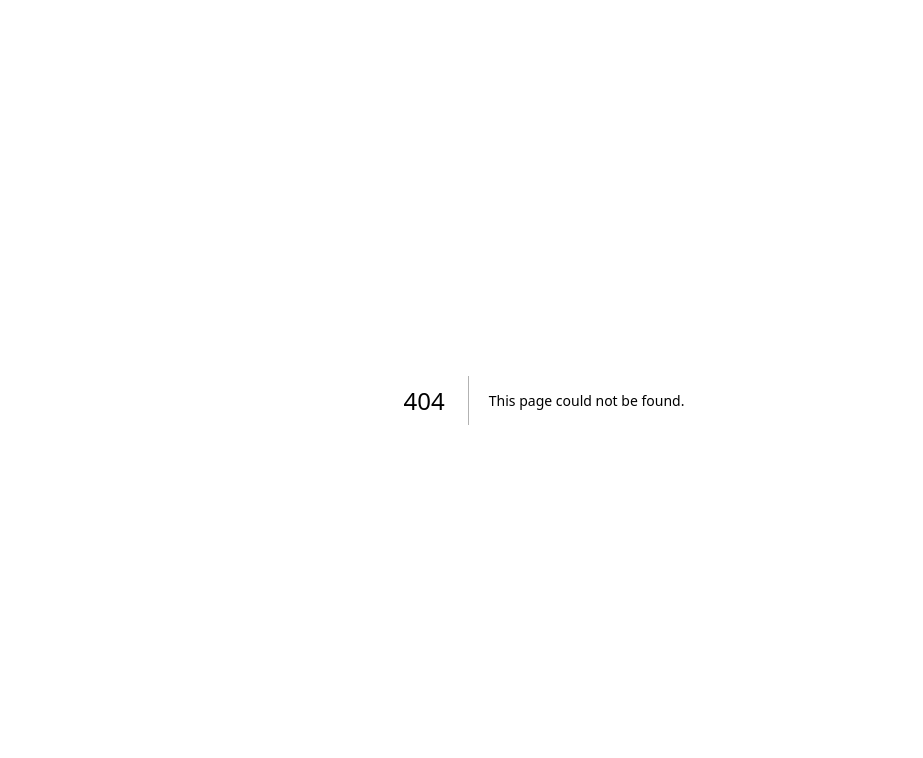
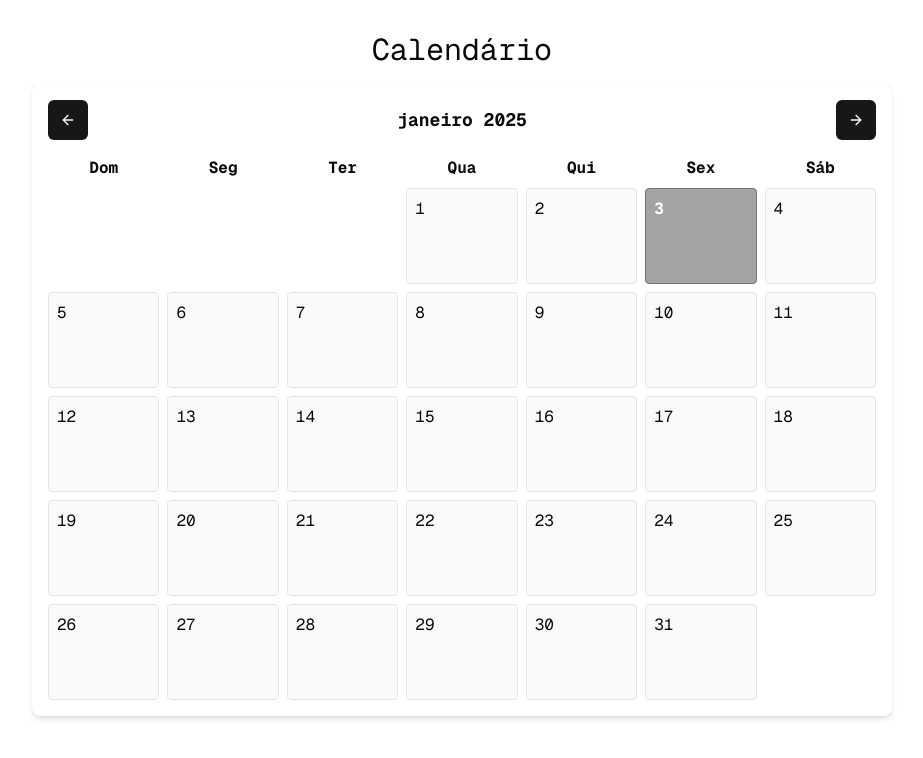
Before and after one commit to MarioPonte/DevLogicTools, a Next.js app: page /calendario in a window 1280 px wide. Before the commit this address had no page. Shown: the top 758 px of the page, without its empty margins (96-1019 px from the left). Built offline with nearby package versions, Linux system fonts and the light colour scheme.

Commit message:
adding calendar

```diff
--- /dev/null
+++ b/app/calendario/page.tsx
@@ -0,0 +1,20 @@
+"use client";
+
+import Calendar from "@/components/Calendar";
+
+export default function Page() {
+    return (
+        <div className="mx-auto my-8 max-w-3xl px-4 sm:px-6 xl:max-w-5xl xl:px-0">
+            <div className="max-w-[860px] flex flex-col gap-4">
+                <div className="text-center text-xl md:text-3xl">
+                    <h1>
+                        Calendário
+                    </h1>
+                </div>
+                <div className="flex items-center justify-center bg-gray-50">
+                    <Calendar />
+                </div>
+            </div>
+        </div>
+    );
+}
--- a/app/page.tsx
+++ b/app/page.tsx
@@ -1,6 +1,6 @@
 "use client";
 
-import { Calculator, KeyRound } from "lucide-react";
+import { Calculator, Calendar, KeyRound } from "lucide-react";
 import Link from "next/link";
 
 export default function Home() {
@@ -27,6 +27,11 @@ export default function Home() {
             <span>Calculadora</span>
             <Calculator />
           </Link>
+
+          <Link href="/calendario" className="flex items-center justify-between w-80 text-xl p-2 border-2 border-black rounded-md">
+            <span>Calendário</span>
+            <Calendar />
+          </Link>
         </div>
       </div>
     </div>
--- /dev/null
+++ b/components/Calendar.tsx
@@ -0,0 +1,49 @@
+import { useState } from "react";
+import dayjs from "dayjs";
+import lang from "dayjs/locale/pt";
+import { Button } from "./ui/button";
+import { ArrowLeft, ArrowRight } from "lucide-react";
+
+const Calendar = () => {
+    const [currentDate, setCurrentDate] = useState(dayjs());
+
+    const today = dayjs().date(); // Obtém o dia atual
+    const isCurrentMonth = dayjs().month() === currentDate.month() && dayjs().year() === currentDate.year();
+
+    const weekDays = ["Dom", "Seg", "Ter", "Qua", "Qui", "Sex", "Sáb"];
+
+    const startOfMonth = currentDate.startOf("month");
+    const daysInMonth = currentDate.daysInMonth();
+    const firstDayOfWeek = startOfMonth.day();
+
+    const previousMonth = () => setCurrentDate(currentDate.subtract(1, "month"));
+    const nextMonth = () => setCurrentDate(currentDate.add(1, "month"));
+
+    const days = Array.from({ length: daysInMonth }, (_, i) => i + 1);
+    const emptyDays = Array.from({ length: firstDayOfWeek }, (_, i) => i);
+
+    return (
+        <div className="p-4 w-full mx-auto bg-white shadow-md rounded-lg">
+            <div className="flex justify-between items-center mb-4">
+                <Button size="icon" onClick={previousMonth}><ArrowLeft /></Button>
+                <h2 className="text-lg font-semibold">{currentDate.locale(lang).format("MMMM YYYY")}</h2>
+                <Button size="icon" onClick={nextMonth}><ArrowRight /></Button>
+            </div>
+
+            <div className="grid grid-cols-7 gap-2">
+                {weekDays.map((weekDay) => (
+                    <div key={weekDay} className="text-center font-semibold">{weekDay}</div>
+                ))}
+
+                {emptyDays.map((_, i) => <div key={`empty-${i}`} />)}
+                {days.map((day) => (
+                    <div key={day} className={`p-2 text-left ${isCurrentMonth && day === today ? "bg-neutral-400 text-white font-bold border border-neutral-500" : "bg-neutral-50 border"} rounded h-24`}>
+                        {day}
+                    </div>
+                ))}
+            </div>
+        </div>
+    );
+};
+
+export default Calendar;
--- a/package.json
+++ b/package.json
@@ -16,8 +16,9 @@
     "@radix-ui/react-toast": "^1.2.5",
     "class-variance-authority": "^0.7.1",
     "clsx": "^2.1.1",
+    "dayjs": "^1.11.13",
     "lucide-react": "^0.469.0",
-    "next": "14.2.22",
+    "next": "^14.2.26",
     "react": "^18",
     "react-dom": "^18",
     "tailwind-merge": "^2.6.0",
```
Also changed, not shown: 1 other file (tests, documents, lock files or other folders).
